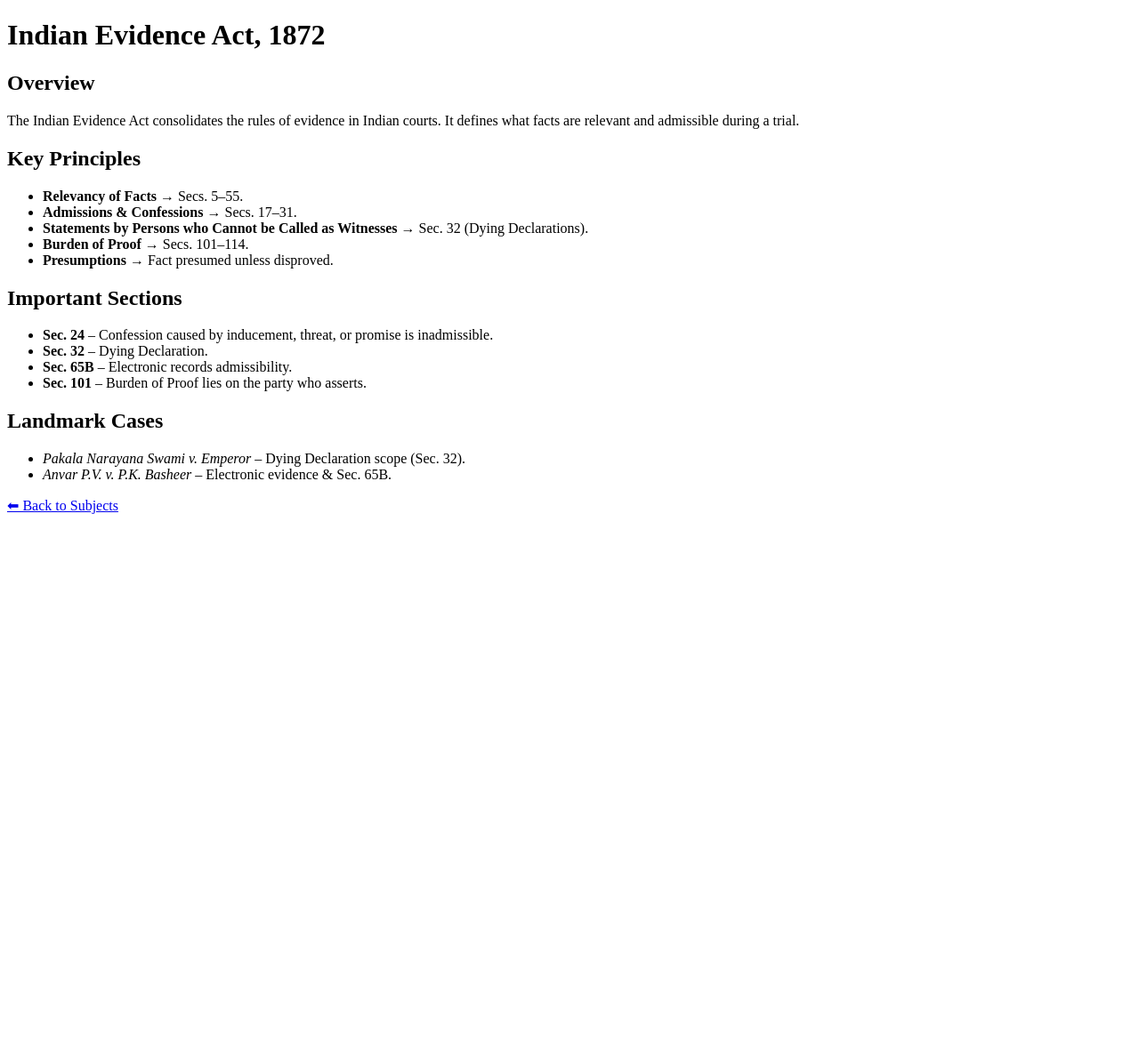
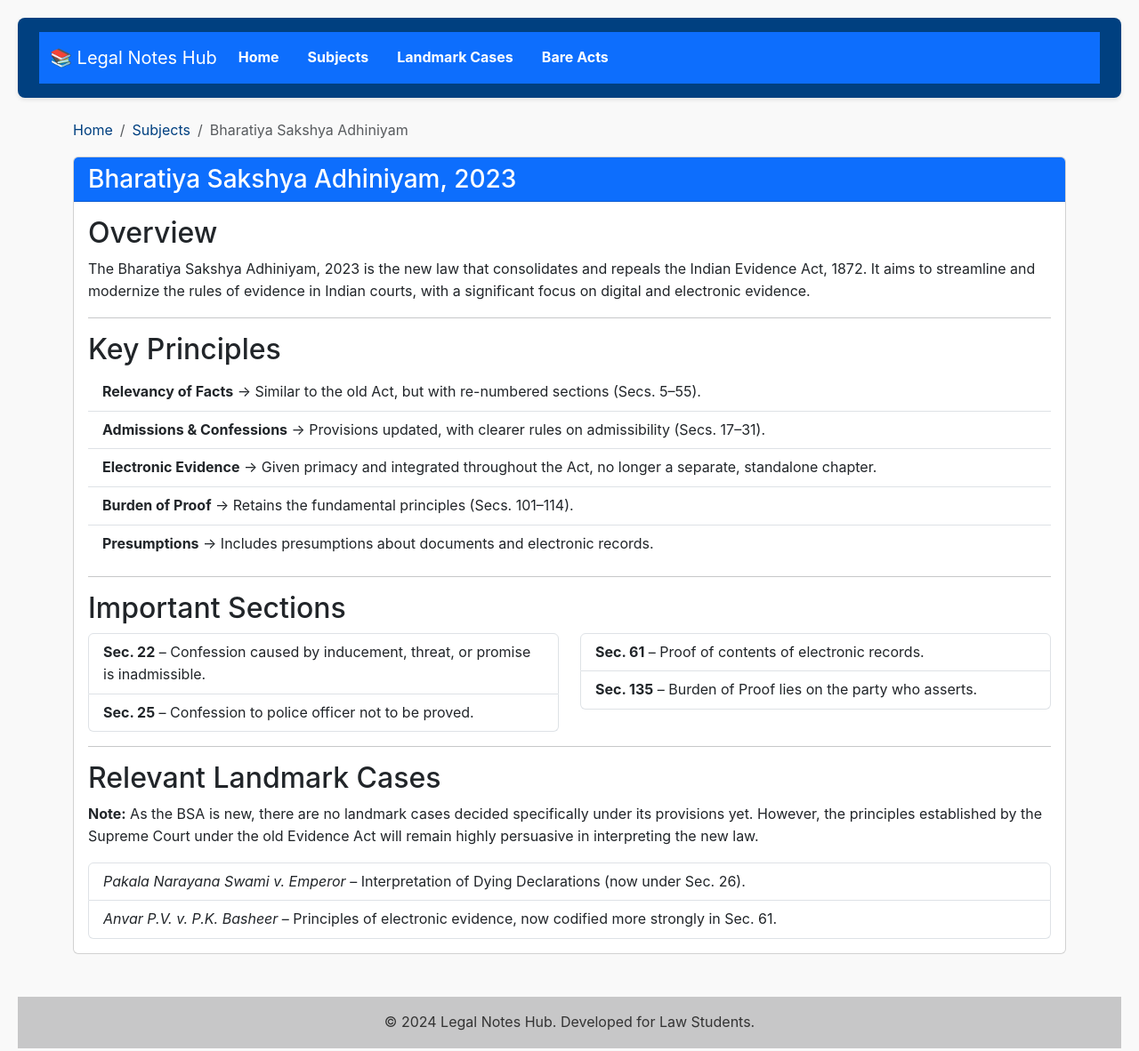
Before and after one commit to Ardra-ux/lawnotes.github.io, a plain HTML site: page subjects/subjects/subjects/subjects/evidence.html in a window 1280 px wide. Shown: the whole page at 89% size. Before the commit the page ends 800 px from the top, so only its background shows below. Drawn offline with nearby package versions, Linux system fonts and the light colour scheme; files that its build step writes are made by us from their sources.

Commit message:
Update evidence.html

```diff
--- a/subjects/subjects/subjects/subjects/evidence.html
+++ b/subjects/subjects/subjects/subjects/evidence.html
@@ -1,37 +1,120 @@
 <!DOCTYPE html>
-<html>
+<html lang="en">
 <head>
-  <title>Indian Evidence Act</title>
+    <!-- Required meta tags -->
+    <meta charset="UTF-8">
+    <meta name="viewport" content="width=device-width, initial-scale=1.0">
+    <meta name="description" content="Notes on the Bharatiya Sakshya Adhiniyam, 2023, the new law of evidence in India, covering key principles, important sections, and its relationship to the old Evidence Act.">
+
+    <title>Bharatiya Sakshya Adhiniyam, 2023 | Legal Notes Hub</title>
+
+    <!-- Bootstrap CSS -->
+    <link href="https://cdn.jsdelivr.net/npm/bootstrap@5.3.2/dist/css/bootstrap.min.css" rel="stylesheet">
+
+    <!-- Your Custom CSS -->
+    <link rel="stylesheet" href="../css/style.css">
 </head>
 <body>
-  <h1>Indian Evidence Act, 1872</h1>
 
+    <!-- SEMANTIC HEADER -->
+    <header>
+        <nav class="navbar navbar-expand-lg navbar-dark bg-primary">
+            <div class="container-fluid">
+                <a class="navbar-brand" href="../index.html">📚 Legal Notes Hub</a>
+                <button class="navbar-toggler" type="button" data-bs-toggle="collapse" data-bs-target="#navbarNav" aria-controls="navbarNav" aria-expanded="false" aria-label="Toggle navigation">
+                    <span class="navbar-toggler-icon"></span>
+                </button>
+                <div class="collapse navbar-collapse" id="navbarNav">
+                    <ul class="navbar-nav me-auto">
+                        <li class="nav-item"><a class="nav-link" href="../index.html">Home</a></li>
+                        <!-- 'active' class highlights the current page's section -->
+                        <li class="nav-item"><a class="nav-link active" href="../subjects.html">Subjects</a></li>
+                        <li class="nav-item"><a class="nav-link" href="../cases.html">Landmark Cases</a></li>
+                        <li class="nav-item"><a class="nav-link" href="../bareacts.html">Bare Acts</a></li>
+                    </ul>
+                </div>
+            </div>
+        </nav>
+    </header>
+
+    <!-- SEMANTIC MAIN CONTENT -->
+    <main>
+        <div class="container mt-4">
+            <!-- Breadcrumb for better navigation -->
+            <nav aria-label="breadcrumb">
+                <ol class="breadcrumb">
+                    <li class="breadcrumb-item"><a href="../index.html">Home</a></li>
+                    <li class="breadcrumb-item"><a href="../subjects.html">Subjects</a></li>
+                    <li class="breadcrumb-item active" aria-current="page">Bharatiya Sakshya Adhiniyam</li>
+                </ol>
+            </nav>
+
+            <div class="card">
+                <div class="card-header bg-primary text-white">
+                    <h1 class="h3 mb-0">Bharatiya Sakshya Adhiniyam, 2023</h1>
+                </div>
+                <div class="card-body">
+                    <section>
                         <h2>Overview</h2>
-  <p>The Indian Evidence Act consolidates the rules of evidence in Indian courts. It defines what facts are relevant and admissible during a trial.</p>
+                        <p>The Bharatiya Sakshya Adhiniyam, 2023 is the new law that consolidates and repeals the Indian Evidence Act, 1872. It aims to streamline and modernize the rules of evidence in Indian courts, with a significant focus on digital and electronic evidence.</p>
+                    </section>
 
+                    <hr>
+
+                    <section>
                         <h2>Key Principles</h2>
-  <ul>
-    <li><b>Relevancy of Facts</b> → Secs. 5–55.</li>
-    <li><b>Admissions & Confessions</b> → Secs. 17–31.</li>
-    <li><b>Statements by Persons who Cannot be Called as Witnesses</b> → Sec. 32 (Dying Declarations).</li>
-    <li><b>Burden of Proof</b> → Secs. 101–114.</li>
-    <li><b>Presumptions</b> → Fact presumed unless disproved.</li>
+                        <ul class="list-group list-group-flush">
+                            <li class="list-group-item"><strong>Relevancy of Facts</strong> → Similar to the old Act, but with re-numbered sections (Secs. 5–55).</li>
+                            <li class="list-group-item"><strong>Admissions & Confessions</strong> → Provisions updated, with clearer rules on admissibility (Secs. 17–31).</li>
+                            <li class="list-group-item"><strong>Electronic Evidence</strong> → Given primacy and integrated throughout the Act, no longer a separate, standalone chapter.</li>
+                            <li class="list-group-item"><strong>Burden of Proof</strong> → Retains the fundamental principles (Secs. 101–114).</li>
+                            <li class="list-group-item"><strong>Presumptions</strong> → Includes presumptions about documents and electronic records.</li>
                         </ul>
+                    </section>
 
+                    <hr>
+
+                    <section>
                         <h2>Important Sections</h2>
-  <ul>
-    <li><b>Sec. 24</b> – Confession caused by inducement, threat, or promise is inadmissible.</li>
-    <li><b>Sec. 32</b> – Dying Declaration.</li>
-    <li><b>Sec. 65B</b> – Electronic records admissibility.</li>
-    <li><b>Sec. 101</b> – Burden of Proof lies on the party who asserts.</li>
+                        <div class="row">
+                            <div class="col-md-6">
+                                <ul class="list-group">
+                                    <li class="list-group-item"><strong>Sec. 22</strong> – Confession caused by inducement, threat, or promise is inadmissible.</li>
+                                    <li class="list-group-item"><strong>Sec. 25</strong> – Confession to police officer not to be proved.</li>
                                 </ul>
+                            </div>
+                            <div class="col-md-6">
+                                <ul class="list-group">
+                                    <li class="list-group-item"><strong>Sec. 61</strong> – Proof of contents of electronic records.</li>
+                                    <li class="list-group-item"><strong>Sec. 135</strong> – Burden of Proof lies on the party who asserts.</li>
+                                </ul>
+                            </div>
+                        </div>
+                    </section>
 
-  <h2>Landmark Cases</h2>
-  <ul>
-    <li><i>Pakala Narayana Swami v. Emperor</i> – Dying Declaration scope (Sec. 32).</li>
-    <li><i>Anvar P.V. v. P.K. Basheer</i> – Electronic evidence & Sec. 65B.</li>
+                    <hr>
+
+                    <section>
+                        <h2>Relevant Landmark Cases</h2>
+                        <p><strong>Note:</strong> As the BSA is new, there are no landmark cases decided specifically under its provisions yet. However, the principles established by the Supreme Court under the old Evidence Act will remain highly persuasive in interpreting the new law.</p>
+                        <ul class="list-group">
+                            <li class="list-group-item"><em>Pakala Narayana Swami v. Emperor</em> – Interpretation of Dying Declarations (now under Sec. 26).</li>
+                            <li class="list-group-item"><em>Anvar P.V. v. P.K. Basheer</em> – Principles of electronic evidence, now codified more strongly in Sec. 61.</li>
                         </ul>
+                    </section>
+                </div>
+            </div>
+        </div>
+    </main>
 
-  <a href="index.html">⬅ Back to Subjects</a>
+    <!-- SEMANTIC FOOTER -->
+    <footer class="bg-light text-center text-lg-start mt-5">
+        <div class="text-center p-3" style="background-color: rgba(0, 0, 0, 0.2);">
+            © 2024 Legal Notes Hub. Developed for Law Students.
+        </div>
+    </footer>
+
+    <!-- Bootstrap JS Bundle -->
+    <script src="https://cdn.jsdelivr.net/npm/bootstrap@5.3.2/dist/js/bootstrap.bundle.min.js"></script>
 </body>
 </html>
```
Lines whose indentation alone changed are shown as unchanged.
